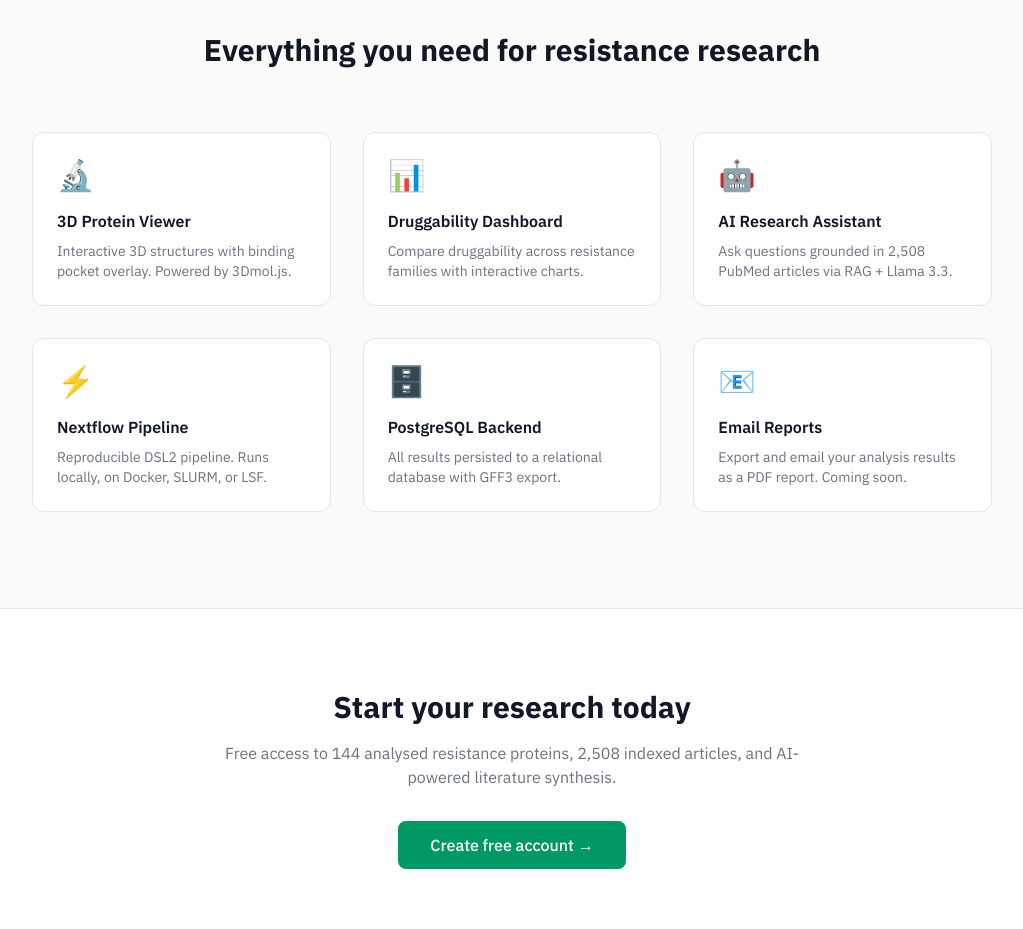
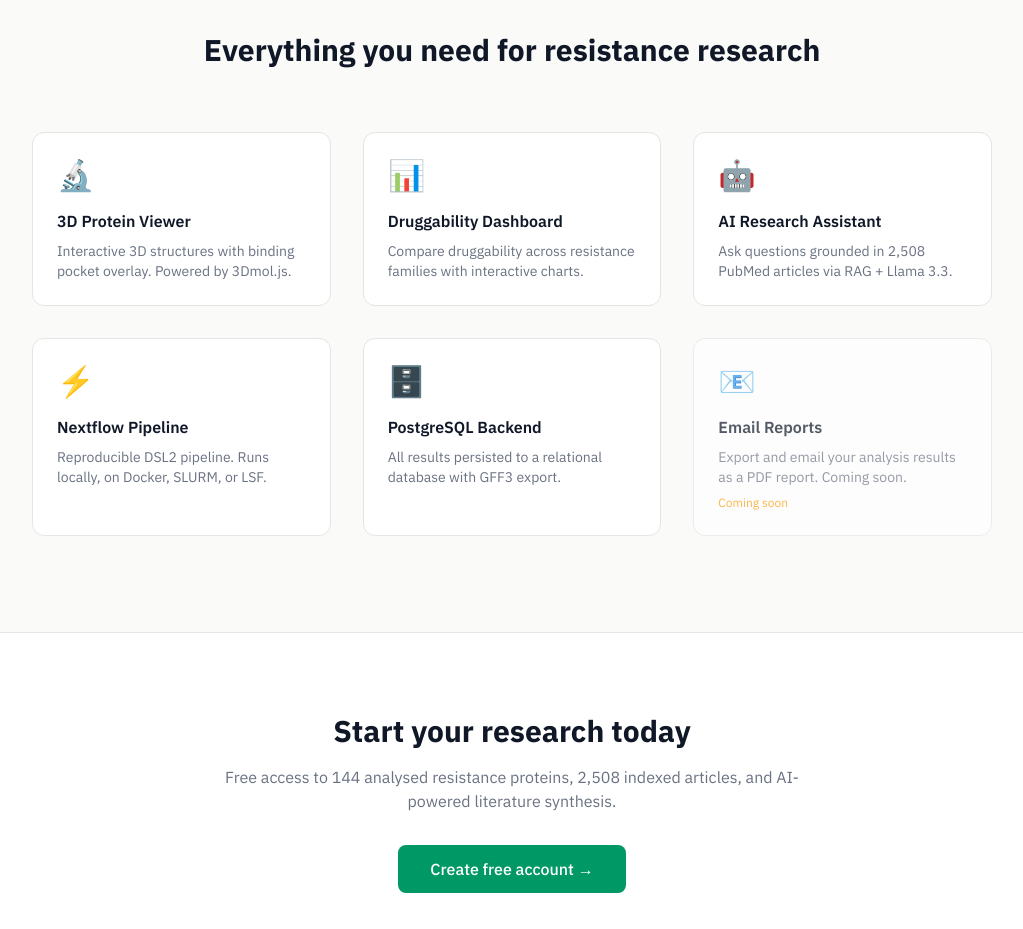
Before and after one commit to kagansaglam/resistai-web, a Next.js app: page / in a window 1280 px wide. Shown: the part 1280-2209 px from the top of the page, without its empty margins (128-1151 px from the left). Built offline with nearby package versions, Linux system fonts and the light colour scheme.

Commit message:
feat: clickable feature cards with correct routes

```diff
--- a/app/page.tsx
+++ b/app/page.tsx
@@ -66,19 +66,28 @@ export default function Home() {
         <h2 className="text-3xl font-bold text-center mb-16 text-gray-900">Everything you need for resistance research</h2>
         <div className="grid grid-cols-3 gap-8">
           {[
-            { icon: "🔬", title: "3D Protein Viewer", desc: "Interactive 3D structures with binding pocket overlay. Powered by 3Dmol.js." },
-            { icon: "📊", title: "Druggability Dashboard", desc: "Compare druggability across resistance families with interactive charts." },
-            { icon: "🤖", title: "AI Research Assistant", desc: "Ask questions grounded in 2,508 PubMed articles via RAG + Llama 3.3." },
-            { icon: "⚡", title: "Nextflow Pipeline", desc: "Reproducible DSL2 pipeline. Runs locally, on Docker, SLURM, or LSF." },
-            { icon: "🗄️", title: "PostgreSQL Backend", desc: "All results persisted to a relational database with GFF3 export." },
-            { icon: "📧", title: "Email Reports", desc: "Export and email your analysis results as a PDF report. Coming soon." },
+            { icon: "🔬", title: "3D Protein Viewer", desc: "Interactive 3D structures with binding pocket overlay. Powered by 3Dmol.js.", href: "/dashboard" },
+            { icon: "📊", title: "Druggability Dashboard", desc: "Compare druggability across resistance families with interactive charts.", href: "/dashboard" },
+            { icon: "🤖", title: "AI Research Assistant", desc: "Ask questions grounded in 2,508 PubMed articles via RAG + Llama 3.3.", href: "/dashboard/search" },
+            { icon: "⚡", title: "Nextflow Pipeline", desc: "Reproducible DSL2 pipeline. Runs locally, on Docker, SLURM, or LSF.", href: "https://github.com/kagansaglam/resistai" },
+            { icon: "🗄️", title: "PostgreSQL Backend", desc: "All results persisted to a relational database with GFF3 export.", href: "https://github.com/kagansaglam/resistai-api" },
+            { icon: "📧", title: "Email Reports", desc: "Export and email your analysis results as a PDF report. Coming soon.", href: null },
           ].map((f) => (
-            <div key={f.title} className="p-6 border border-stone-200 bg-white rounded-xl hover:border-emerald-300 hover:shadow-sm transition">
-              <div className="text-3xl mb-4">{f.icon}</div>
-              <h3 className="font-semibold mb-2 text-gray-900">{f.title}</h3>
-              <p className="text-sm text-gray-500">{f.desc}</p>
-            </div>
-))}
+            f.href ? (
+              <Link key={f.title} href={f.href} className="p-6 border border-stone-200 bg-white rounded-xl hover:border-emerald-300 hover:shadow-sm transition block">
+                <div className="text-3xl mb-4">{f.icon}</div>
+                <h3 className="font-semibold mb-2 text-gray-900">{f.title}</h3>
+                <p className="text-sm text-gray-500">{f.desc}</p>
+              </Link>
+            ) : (
+              <div key={f.title} className="p-6 border border-stone-200 bg-white rounded-xl opacity-70">
+                <div className="text-3xl mb-4">{f.icon}</div>
+                <h3 className="font-semibold mb-2 text-gray-900">{f.title}</h3>
+                <p className="text-sm text-gray-500">{f.desc}</p>
+                <span className="text-xs text-amber-500 mt-2 block">Coming soon</span>
+              </div>
+            )
+          ))}
         </div>
       </section>
 
```
